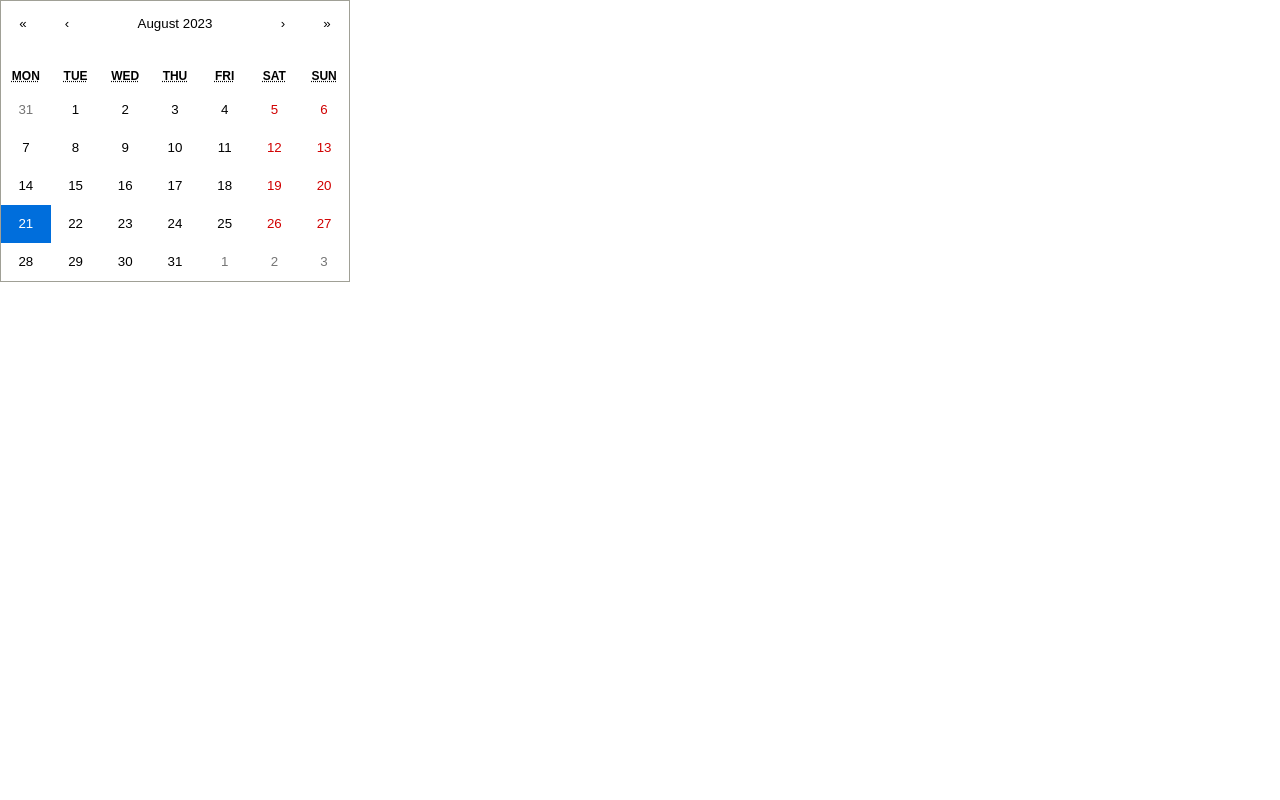
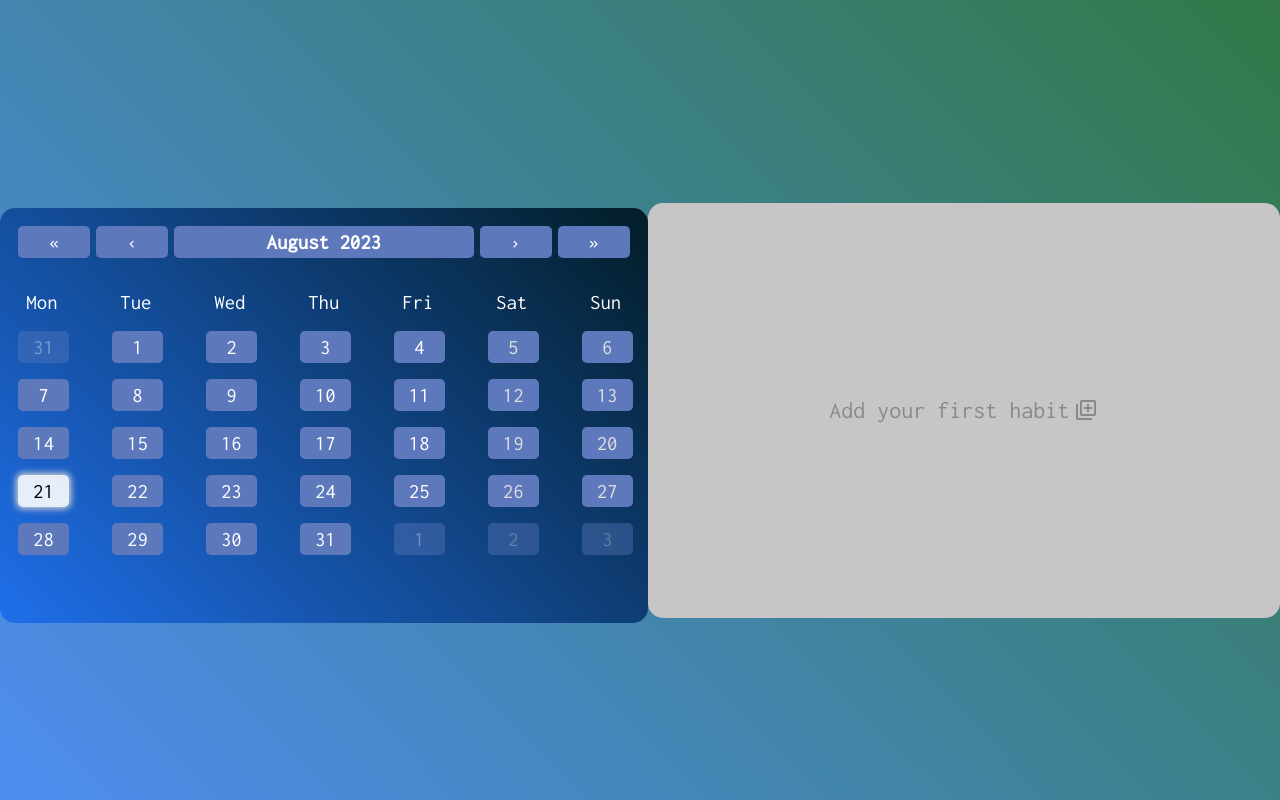
Before and after one commit to m1ckeyyy/improvement-center, a React (Vite) app in the folder client/: page /habittracker in a window 1280 px wide. Built offline with nearby package versions, Linux system fonts and the light colour scheme.

Commit message:
a lot of styling on habit tracker

```diff
--- a/client/package.json
+++ b/client/package.json
@@ -19,7 +19,8 @@
     "react-router-dom": "^6.8.1",
     "react-scroll": "^1.8.9",
     "react-toastify": "^9.1.3",
-    "sass": "^1.58.3"
+    "sass": "^1.58.3",
+    "styled-components": "^6.0.7"
   },
   "devDependencies": {
     "@types/react": "^18.0.27",
--- a/client/src/pages/Tools/HabitTracker/HabitTracker.module.scss
+++ b/client/src/pages/Tools/HabitTracker/HabitTracker.module.scss
@@ -1,5 +1,52 @@
+@import url('https://fonts.googleapis.com/css2?family=Inconsolata&display=swap');
+
 *,
 body {
   margin: 0;
   padding: 0;
+  font-family: 'Inconsolata', monospace;
 }
+.wrapContainer {
+  background: linear-gradient(45deg, #4e8df1, #317946);
+  height: 100dvh;
+}
+.overlayContainer {
+  display: flex;
+  // flex-direction: column;
+  align-items: center;
+  justify-content: center;
+  height: 100%;
+}
+
+.habitDisplay {
+  color: black;
+  width: 100%;
+  margin-top: 20px;
+  height: 415px;
+  max-width: 700px;
+  border-radius: 15px;
+  // background-color: #c7c5c5;
+}
+.noHabitsUI {
+  background-color: #c7c5c5;
+  border-radius: 15px;
+  height: 100%;
+  display: flex;
+  align-items: center;
+  justify-content: center;
+  .addFirstHabitBtn {
+    opacity: 0.3;
+    cursor: pointer;
+    padding: 10px;
+    display: flex;
+    align-items: center;
+    font-size: 1.5rem;
+    svg {
+      margin-left: 5px;
+    }
+    transition: opacity 0.1s ease;
+    &:hover {
+      opacity: 0.5;
+    }
+  }
+}
--- a/client/src/pages/Tools/HabitTracker/HabitTracker.tsx
+++ b/client/src/pages/Tools/HabitTracker/HabitTracker.tsx
@@ -1,9 +1,11 @@
 import React from 'react';
 import styles from './HabitTracker.module.scss';
+import styled from 'styled-components';
 import { useContext, createContext, useState } from 'react';
 import { ToastContainer } from 'react-toastify';
+import { HabitContextProvider } from './components/HabitContext';
+import { NoHabitsUI } from './components/NoHabitsUI';
 import Calendar from 'react-calendar';
-import 'react-calendar/dist/Calendar.css';
 
 type ValuePiece = Date | null;
 type Value = ValuePiece | [ValuePiece, ValuePiece];
@@ -11,19 +13,126 @@ type Value = ValuePiece | [ValuePiece, ValuePiece];
 const HabitTrackerContext = createContext({});
 export const useHabitTrackerContext = () => useContext(HabitTrackerContext);
 
+const CalendarContainer = styled.div`
+  max-width: 700px;
+  width: 100%;
+  margin-top: 30px;
+  min-height: 415px;
+  background-color: #d4f7d4;
+  background: linear-gradient(45deg, #1f6feb, #031d27);
+  color: white;
+  padding: 15px;
+  border-radius: 15px;
+
+  .react-calendar__navigation {
+    display: flex;
+    padding-bottom: 30px;
+
+    .react-calendar__navigation__label {
+      font-weight: bold;
+    }
+
+    .react-calendar__navigation__arrow {
+      flex-grow: 0.333;
+    }
+  }
+  .react-calendar__month-view__weekdays {
+    margin-bottom: 15px;
+    text-align: center;
+    display: grid !important;
+    grid-template-columns: 1fr 1fr 1fr 1fr 1fr 1fr 1fr;
+    gap: 10px 40px;
+
+    abbr {
+      text-decoration: none;
+      outline: 0;
+      font-size: 1.3em;
+    }
+  }
+  button {
+    margin: 3px;
+    // background-color: #6f876f;
+    background-color: #5d79bc;
+    font-size: 1.3em;
+    cursor: pointer;
+    border: 0;
+    color: white;
+    padding: 5px 0;
+    border-radius: 5px;
+    &:hover {
+      background-color: #3666db;
+    }
+
+    &:active {
+      background-color: #4e74cf;
+      background-color: lightgray;
+      color: black;
+    }
+  }
+  .react-calendar__month-view__days {
+    display: grid !important;
+    grid-template-columns: 1fr 1fr 1fr 1fr 1fr 1fr 1fr;
+    gap: 10px 40px;
+
+    .react-calendar__tile {
+      max-width: initial !important;
+    }
+  }
+  .react-calendar__month-view__days__day--neighboringMonth {
+    opacity: 0.4;
+  }
+  .react-calendar__month-view__days__day--weekend {
+    color: #dfdfdf;
+  }
+  .react-calendar__tile--range {
+    box-shadow: 0 0 6px 2px lightgray;
+    background-color: #ffffffe3 !important;
+    color: black;
+  }
+  .react-calendar__year-view__months,
+  .react-calendar__decade-view__years,
+  .react-calendar__century-view__decades {
+    display: grid !important;
+    grid-template-columns: 20% 20% 20% 20% 20%;
+
+    &.react-calendar__year-view__months {
+      grid-template-columns: 33.3% 33.3% 33.3%;
+      grid-template-rows: 53% 53% 53% 53%;
+    }
+    &.react-calendar__decade-view__years {
+      grid-template-columns: 50% 50%;
+      grid-template-rows: 33% 33% 33% 33% 33%;
+    }
+    &.react-calendar__century-view__decades {
+      grid-template-columns: 50% 50%;
+      grid-auto-rows: 33%;
+    }
+
+    .react-calendar__tile {
+      max-width: initial !important;
+    }
+  }
+`;
+
 const HabitTracker = () => {
   const [value, onChange] = useState<Value>(new Date());
 
-  const habitTrackerValue = {};
+  const TEST_VALUE = 'Hello World';
+  const habitTrackerValue = { TEST_VALUE };
+
+  const habits = [];
   return (
-    <HabitTrackerContext.Provider value={habitTrackerValue}>
+    <HabitContextProvider value={habitTrackerValue}>
       <div className={styles.wrapContainer}>
         <div className={styles.overlayContainer}>
-          <Calendar onChange={onChange} value={value} />
+          <CalendarContainer>
+            <Calendar onChange={onChange} value={value} className={styles.reactCalendar} />
+          </CalendarContainer>
+          <section className={styles.habitDisplay}>{habits.length > 0 ? '' : <NoHabitsUI />}</section>
         </div>
         <ToastContainer />
       </div>
-    </HabitTrackerContext.Provider>
+    </HabitContextProvider>
   );
 };
 export default HabitTracker;
--- /dev/null
+++ b/client/src/pages/Tools/HabitTracker/components/HabitContext.tsx
@@ -0,0 +1,13 @@
+import React, { createContext } from 'react';
+import { HabitContextType } from './HabitContextType';
+
+type ProviderProps = {
+  children: React.ReactNode;
+  value: HabitContextType;
+};
+
+export const HabitContext = createContext<HabitContextType | null>(null);
+
+export const HabitContextProvider = ({ children, value }: ProviderProps) => {
+  return <HabitContext.Provider value={value}>{children}</HabitContext.Provider>;
+};
--- /dev/null
+++ b/client/src/pages/Tools/HabitTracker/components/HabitContextType.tsx
@@ -0,0 +1,3 @@
+export type HabitContextType = {
+  TEST_VALUE: string;
+};
--- /dev/null
+++ b/client/src/pages/Tools/HabitTracker/components/NoHabitsUI.tsx
@@ -0,0 +1,14 @@
+import React from 'react';
+import styles from './../HabitTracker.module.scss';
+import { HiOutlineDocumentAdd } from 'react-icons/hi';
+import { MdOutlineLibraryAdd } from 'react-icons/md';
+
+export const NoHabitsUI = () => {
+  return (
+    <div className={styles.noHabitsUI}>
+      <span className={styles.addFirstHabitBtn}>
+        Add your first habit <MdOutlineLibraryAdd />
+      </span>
+    </div>
+  );
+};
```
Also changed, not shown: client/src/@types/files.d.ts (renamed from client/src/@types/sass.d.ts), 2 other files (tests, documents, lock files or other folders).
